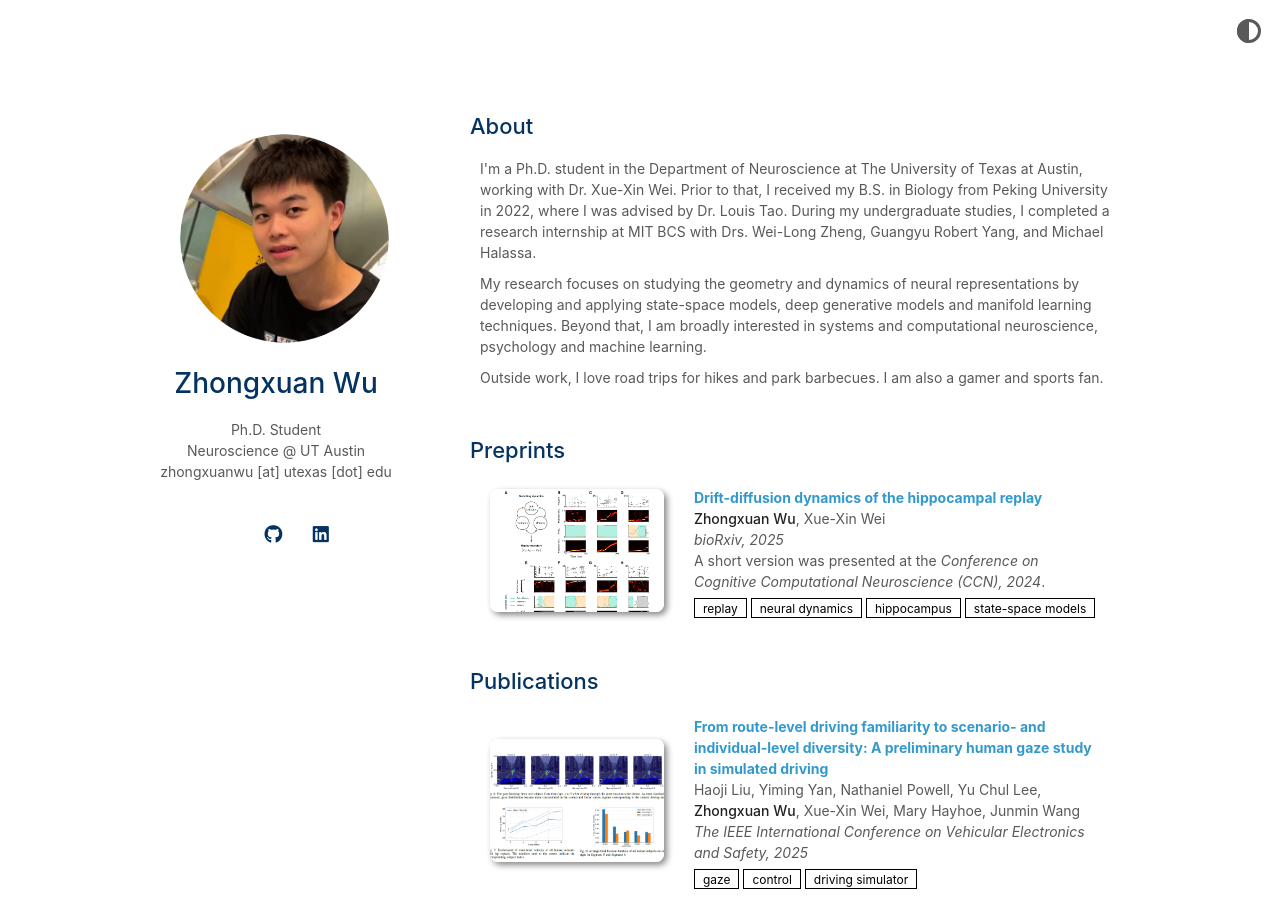
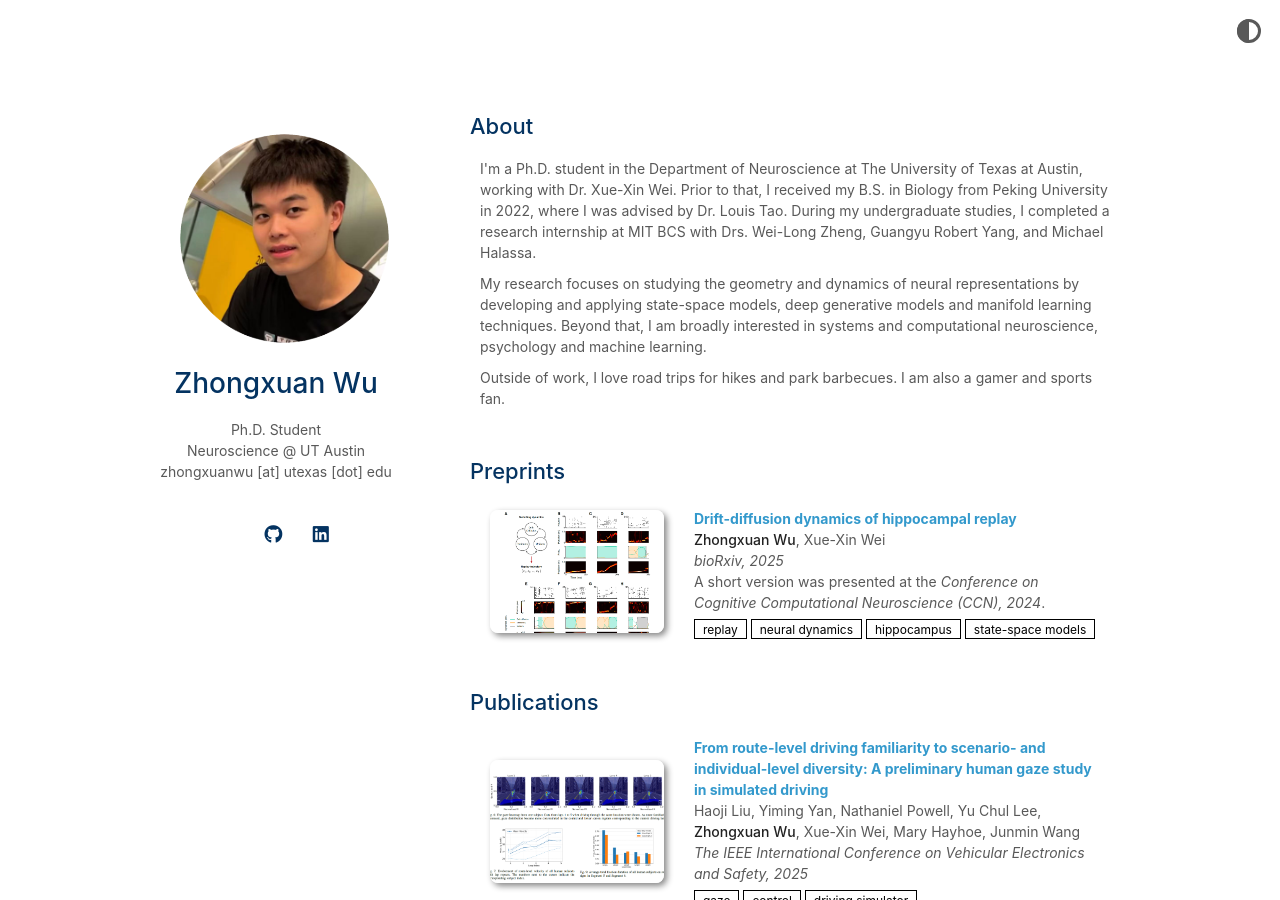
Before and after one commit to ZhongxuanWu/zhongxuanwu.github.io, a Jekyll site: the page built from index.md, in a window 1280 px wide and 900 px high. Built offline with Jekyll 4.4.1, drawn with Linux system fonts in a browser that asks for light colours; a style sheet for code colours, icons or effects is not loaded.

Commit message:
preprint update

```diff
--- a/_data/publications.yml
+++ b/_data/publications.yml
@@ -1,5 +1,5 @@
 preprints:
-  - title: Drift-diffusion dynamics of the hippocampal replay
+  - title: Drift-diffusion dynamics of hippocampal replay
     authors: <strong>Zhongxuan Wu</strong>, Xue-Xin Wei
     keywords:
       - replay
--- a/_includes/about.md
+++ b/_includes/about.md
@@ -4,4 +4,4 @@
 
 <p style="margin: 0px 10px 10px;">My research focuses on studying the geometry and dynamics of neural representations by developing and applying state-space models, deep generative models and manifold learning techniques. Beyond that, I am broadly interested in systems and computational neuroscience, psychology and machine learning.</p>
 
-<p style="margin: 0px 10px 10px;">Outside work, I love road trips for  <a href="./assets/img/tavern-in-cavern.png" target="_blank" rel="noopener"><autocolor>hikes</autocolor></a> and <a href="./assets/img/bbq.png" target="_blank" rel="noopener"><autocolor>park barbecues</autocolor></a>. I am also a <a href="./assets/img/yotei.png" target="_blank" rel="noopener"><autocolor>gamer</autocolor></a> and <a href="./assets/img/football.png" target="_blank" rel="noopener"><autocolor>sports fan</autocolor></a>.</p>
+<p style="margin: 0px 10px 10px;">Outside of work, I love road trips for  <a href="./assets/img/tavern-in-cavern.png" target="_blank" rel="noopener"><autocolor>hikes</autocolor></a> and <a href="./assets/img/bbq.png" target="_blank" rel="noopener"><autocolor>park barbecues</autocolor></a>. I am also a <a href="./assets/img/yotei.png" target="_blank" rel="noopener"><autocolor>gamer</autocolor></a> and <a href="./assets/img/football.png" target="_blank" rel="noopener"><autocolor>sports fan</autocolor></a>.</p>
--- a/index.md
+++ b/index.md
@@ -1,6 +1,8 @@
 ---
 layout: homepage
 ---
+
+<!-- content here -->
 
 {% include_relative _includes/about.md %}
 
--- a/note.txt
+++ b/note.txt
@@ -12,5 +12,5 @@ neu337.png
     NEU337_Module 1_lecture 1.pdf Page 22
 
 
-bundle exec jekyll server
+bundle exec jekyll serve
 bundle exec jekyll serve --livereload --force_polling
```
